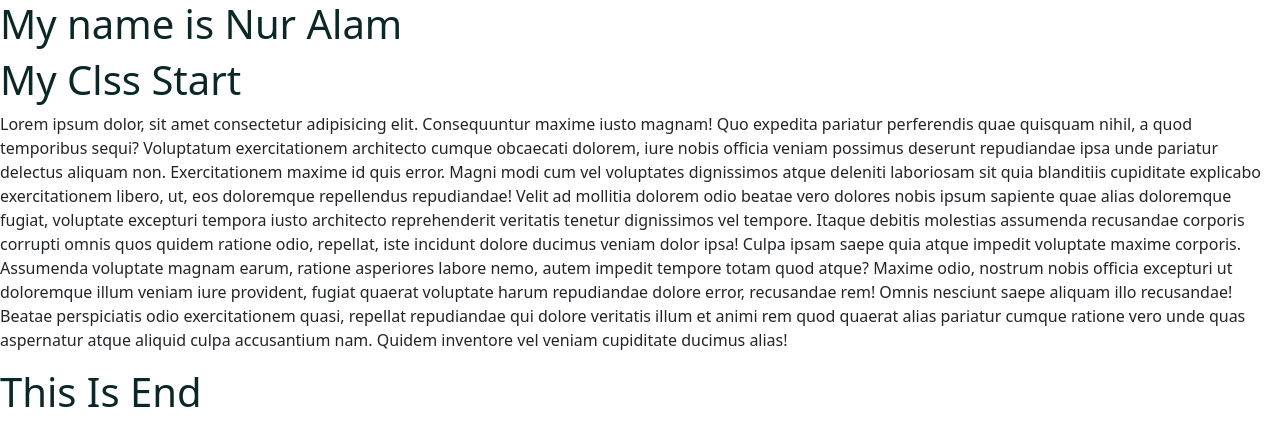
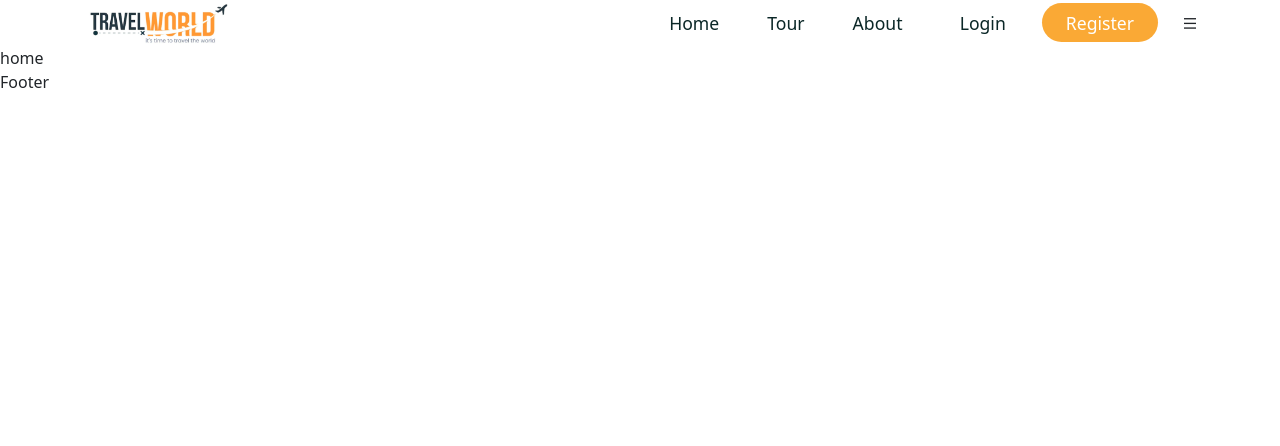
Before and after one commit to Mahmud2640/tour-management-app, a React (Create React App) app in the folder frontend/: page /home in a window 1280 px wide. Shown: the top 446 px of the page. Built offline with nearby package versions, Linux system fonts and the light colour scheme; a web font is replaced by a local one.

Commit message:
header file created

```diff
--- a/frontend/public/index.html
+++ b/frontend/public/index.html
@@ -1,43 +1,20 @@
 <!DOCTYPE html>
 <html lang="en">
+
 <head>
   <meta charset="utf-8" />
   <link rel="icon" href="%PUBLIC_URL%/favicon.ico" />
   <meta name="viewport" content="width=device-width, initial-scale=1" />
   <meta name="theme-color" content="#000000" />
-    <meta
-      name="description"
-      content="Web site created using create-react-app"
-    />
+  <meta name="description" content="Web site created using create-react-app" />
   <link rel="apple-touch-icon" href="%PUBLIC_URL%/logo192.png" />
-    <!--
-      manifest.json provides metadata used when your web app is installed on a
-      user's mobile device or desktop. See https://developers.google.com/web/fundamentals/web-app-manifest/
-    -->
   <link rel="manifest" href="%PUBLIC_URL%/manifest.json" />
-    <!--
-      Notice the use of %PUBLIC_URL% in the tags above.
-      It will be replaced with the URL of the `public` folder during the build.
-      Only files inside the `public` folder can be referenced from the HTML.
+  <title>Tour App</title>
+</head>
 
-      Unlike "/favicon.ico" or "favicon.ico", "%PUBLIC_URL%/favicon.ico" will
-      work correctly both with client-side routing and a non-root public URL.
-      Learn how to configure a non-root public URL by running `npm run build`.
-    -->
-    <title>React App</title>
-  </head>
 <body>
   <noscript>You need to enable JavaScript to run this app.</noscript>
   <div id="root"></div>
-    <!--
-      This HTML file is a template.
-      If you open it directly in the browser, you will see an empty page.
+</body>
 
-      You can add webfonts, meta tags, or analytics to this file.
-      The build step will place the bundled scripts into the <body> tag.
-
-      To begin the development, run `npm start` or `yarn start`.
-      To create a production bundle, use `npm run build` or `yarn build`.
-    -->
-  </body>
 </html>
--- a/frontend/src/components/Footer/Footer.jsx
+++ b/frontend/src/components/Footer/Footer.jsx
@@ -1,11 +1,7 @@
 import React from "react";
 
 const Footer = () => {
-  return (
-    <div>
-      <h1>This Is End</h1>
-    </div>
-  );
+  return <div>Footer</div>;
 };
 
 export default Footer;
--- a/frontend/src/components/Header/Header.jsx
+++ b/frontend/src/components/Header/Header.jsx
@@ -1,10 +1,56 @@
 import React from "react";
+import { Container, Row, Button } from "reactstrap";
+import { Link, NavLink } from "react-router-dom";
+import logo from "../../assets/images/logo.png";
+import "./header.css";
+
+const nav_links = [
+  { path: "/home", display: "Home" },
+  { path: "/tour", display: "Tour" },
+  { path: "/#", display: "About" },
+];
 
 const Header = () => {
   return (
-    <div>
-      <h1> My name is Nur Alam</h1>
-    </div>
+    <header>
+      <Container>
+        <Row>
+          {/* Logo */}
+          <div className="nav_wrapper d-flex align-items-center justify-content-between">
+            <div className="logo">
+              <img src={logo} alt="logo_image" />
+            </div>
+
+            {/* Nagigation */}
+            <div className="navigation">
+              <ul className="menu d-flex align-items-center gap-5">
+                {nav_links.map((item, index) => (
+                  <li className="nav_item" key={index}>
+                    <NavLink to={item.path}>{item.display}</NavLink>
+                  </li>
+                ))}
+              </ul>
+            </div>
+
+            {/* Button */}
+            <div className="nav_right d-flex align-items-center gap-4">
+              <div className="nav_btns d-flex align-items-center gap-4">
+                <Button className="btn secondary__btn">
+                  <Link to="/login">Login</Link>
+                </Button>
+                <Button className="btn primary__btn">
+                  <Link to="/register">Register</Link>
+                </Button>
+              </div>
+
+              <span className="mobile_menu">
+                <i class="ri-menu-line"></i>
+              </span>
+            </div>
+          </div>
+        </Row>
+      </Container>
+    </header>
   );
 };
 
--- /dev/null
+++ b/frontend/src/components/Header/header.css
@@ -0,0 +1,20 @@
+.header {
+  width: 100%;
+  height: 80px;
+  line-height: 80px;
+}
+
+.logo img {
+  width: 30%;
+}
+
+.menu {
+  margin-bottom: 0;
+}
+
+.nav_item a {
+  text-decoration: none;
+  color: var(--heading-color);
+  font-weight: 500;
+  font-size: 1.1rem;
+}
--- a/frontend/src/index.js
+++ b/frontend/src/index.js
@@ -1,6 +1,5 @@
 import React from "react";
 import ReactDOM from "react-dom/client";
-
 import App from "./App";
 import "bootstrap/dist/css/bootstrap.min.css";
 import "remixicon/fonts/remixicon.css";
--- a/frontend/src/pages/Home.jsx
+++ b/frontend/src/pages/Home.jsx
@@ -1,36 +1,7 @@
 import React from "react";
 
 const Home = () => {
-  return (
-    <div>
-      <h1>My Clss Start</h1>
-      <p>
-        Lorem ipsum dolor, sit amet consectetur adipisicing elit. Consequuntur
-        maxime iusto magnam! Quo expedita pariatur perferendis quae quisquam
-        nihil, a quod temporibus sequi? Voluptatum exercitationem architecto
-        cumque obcaecati dolorem, iure nobis officia veniam possimus deserunt
-        repudiandae ipsa unde pariatur delectus aliquam non. Exercitationem
-        maxime id quis error. Magni modi cum vel voluptates dignissimos atque
-        deleniti laboriosam sit quia blanditiis cupiditate explicabo
-        exercitationem libero, ut, eos doloremque repellendus repudiandae! Velit
-        ad mollitia dolorem odio beatae vero dolores nobis ipsum sapiente quae
-        alias doloremque fugiat, voluptate excepturi tempora iusto architecto
-        reprehenderit veritatis tenetur dignissimos vel tempore. Itaque debitis
-        molestias assumenda recusandae corporis corrupti omnis quos quidem
-        ratione odio, repellat, iste incidunt dolore ducimus veniam dolor ipsa!
-        Culpa ipsam saepe quia atque impedit voluptate maxime corporis.
-        Assumenda voluptate magnam earum, ratione asperiores labore nemo, autem
-        impedit tempore totam quod atque? Maxime odio, nostrum nobis officia
-        excepturi ut doloremque illum veniam iure provident, fugiat quaerat
-        voluptate harum repudiandae dolore error, recusandae rem! Omnis nesciunt
-        saepe aliquam illo recusandae! Beatae perspiciatis odio exercitationem
-        quasi, repellat repudiandae qui dolore veritatis illum et animi rem quod
-        quaerat alias pariatur cumque ratione vero unde quas aspernatur atque
-        aliquid culpa accusantium nam. Quidem inventore vel veniam cupiditate
-        ducimus alias!
-      </p>
-    </div>
-  );
+  return <div>home</div>;
 };
 
 export default Home;
```
Lines whose indentation alone changed are shown as unchanged.
